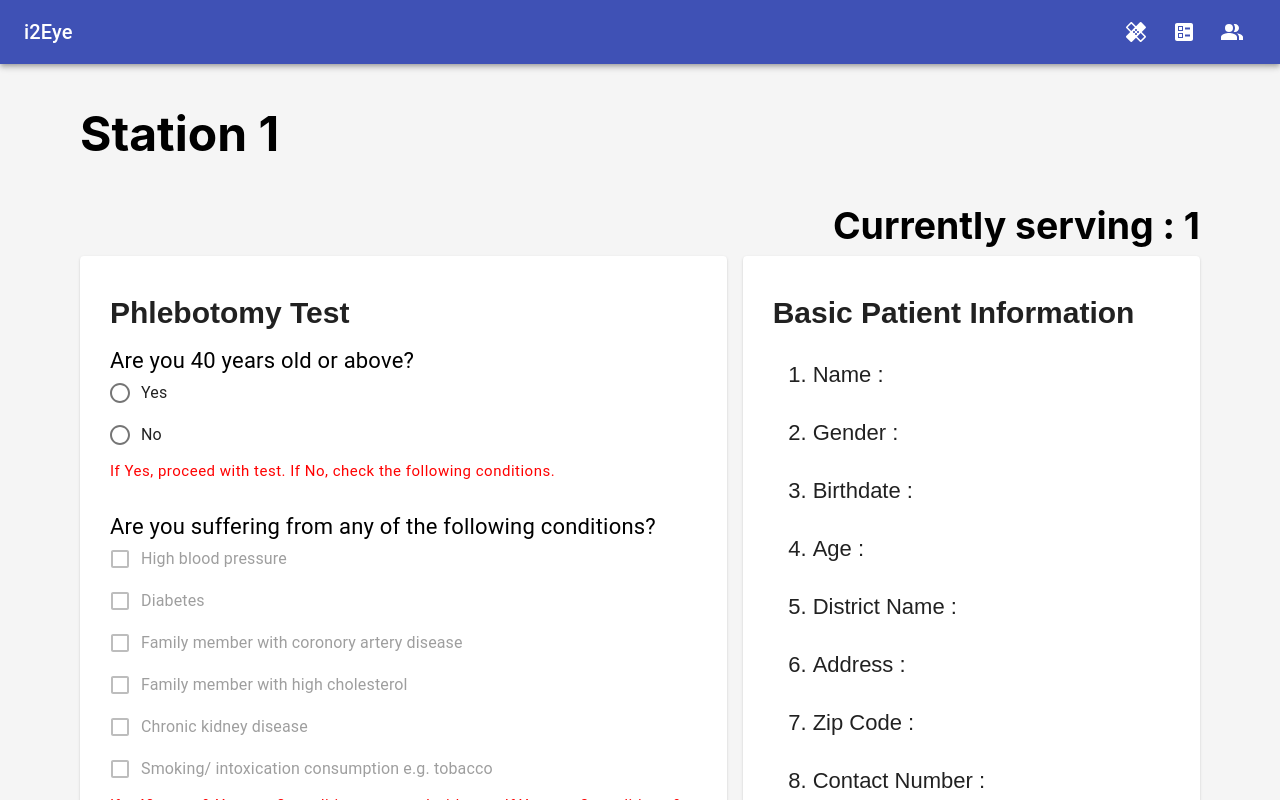
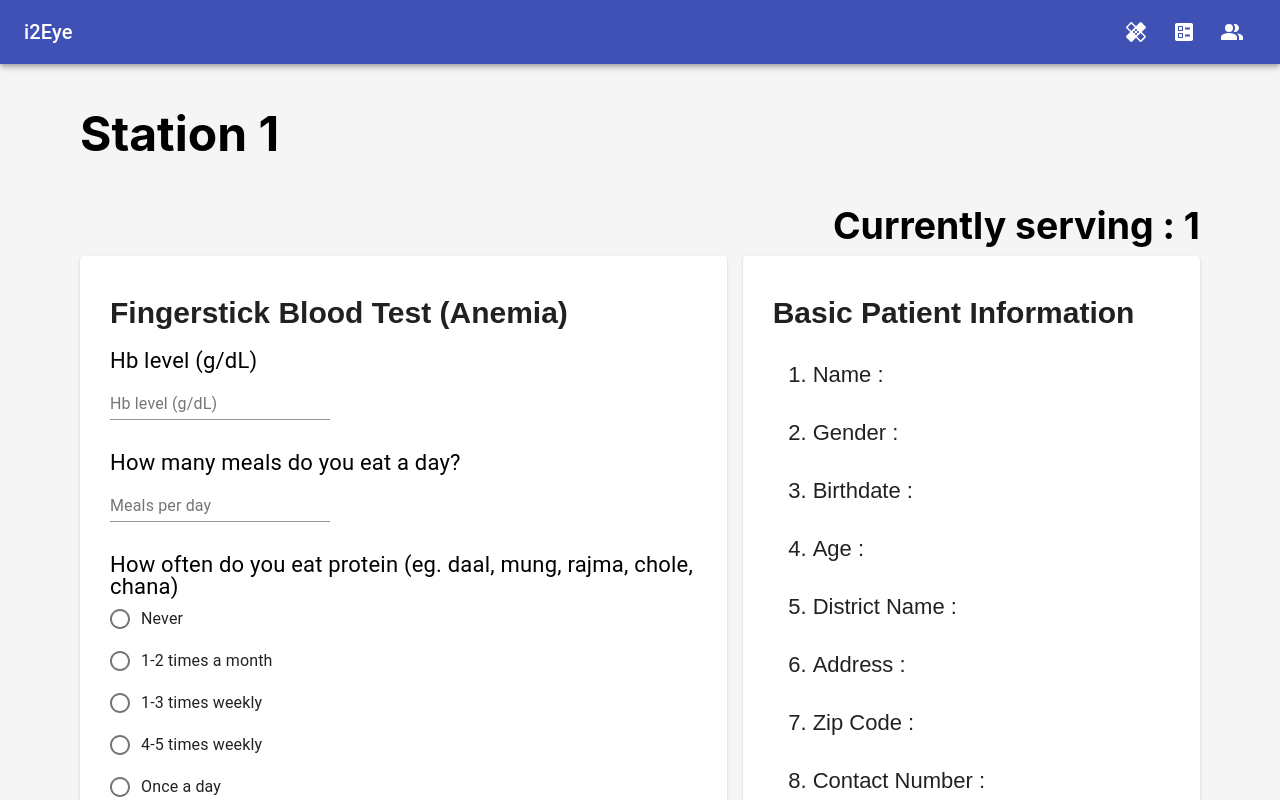
Before and after one commit to i2Eye/i2Eye-Front, a React (Create React App) app: page /stations in a window 1280 px wide. Shown: the top 800 px of the page. Built offline with nearby package versions, Linux system fonts and the light colour scheme.

Commit message:
Added functions to Fingerstick Anemia

```diff
--- /dev/null
+++ b/src/Components/StationComponents/BMIduplicate.js
@@ -0,0 +1,20 @@
+import React, { Component } from "react";
+import { InputLabel } from "@material-ui/core";
+import TextField from "@material-ui/core/TextField";
+
+class BMIDuplicate extends Component {
+  state = {};
+  render() {
+    return (
+      <div>
+        <h1>BMI & Abdominal Obesity</h1>
+        <form>
+            <InputLabel>Age?</InputLabel>
+            <TextField></TextField>
+        </form>
+      </div>
+    );
+  }
+}
+
+export default BMIDuplicate;
--- a/src/Components/StationComponents/FingerstickAnemia.js
+++ b/src/Components/StationComponents/FingerstickAnemia.js
@@ -9,8 +9,12 @@ import FormLabel from "@material-ui/core/FormLabel";
 import Button from "@material-ui/core/Button";
 
 const questions = [
-  { question: "Hb level (g/dL)", label: "Hb level (g/dL)" },
-  { question: "How many meals do you eat a day?", label: "Meals per day" },
+  { question: "Hb level (g/dL)", label: "Hb level (g/dL)", id: "Hb" },
+  {
+    question: "How many meals do you eat a day?",
+    label: "Meals per day",
+    id: "meals",
+  },
 ];
 
 const radioQuestions = [
@@ -37,8 +41,8 @@ class Fingerstick extends Component {
   constructor(props) {
     super(props);
     this.state = {
-      Hb: 0,
-      meals: 0,
+      Hb: "",
+      meals: "",
       protein: "",
       carbohydrates: "",
       vegetables: "",
@@ -47,7 +51,27 @@ class Fingerstick extends Component {
   }
 
   handleRadioChange(e) {
-    console.log(e.target.key);
+    if (e.target.name === "protein") {
+      this.setState({ protein: e.target.value });
+    }
+    if (e.target.name === "carbohydrates") {
+      this.setState({ carbohydrates: e.target.value });
+    }
+    if (e.target.name === "vegetables") {
+      this.setState({ vegetables: e.target.value });
+    }
+    if (e.target.name === "sweets") {
+      this.setState({ sweets: e.target.value });
+    }
+  }
+
+  handleChange(e) {
+    if (e.target.id === "Hb") {
+      this.setState({ Hb: e.target.value });
+    }
+    if (e.target.id === "meals") {
+      this.setState({ meals: e.target.value });
+    }
   }
   handleSubmit() {
     //get final data of form
@@ -68,12 +92,8 @@ class Fingerstick extends Component {
                   {question.question}
                 </InputLabel>
                 <TextField
-                  key={question.question}
-                  // onChange={(e) => {
-                  //   console.log(label.DataField, e.target.value);
-                  //   props.handleInputChange(label.DataField, e.target.value)}}
-                  //value={props.search}
-                  name="search"
+                  id={question.id}
+                  onChange={this.handleChange.bind(this)}
                   type="number"
                   label={question.label}
                 />
@@ -92,7 +112,7 @@ class Fingerstick extends Component {
                 </FormLabel>
                 <RadioGroup
                   aria-label="frequency"
-                  name="frequency"
+                  name={question.id}
                   onChange={this.handleRadioChange.bind(this)}
                 >
                   <FormControlLabel
--- a/src/Components/StationComponents/FormAbled.js
+++ b/src/Components/StationComponents/FormAbled.js
@@ -10,6 +10,7 @@ import Fingerstick from "./Fingerstick";
 import BloodPressure from "./BloodPressure";
 import Doctor from "./DoctorConsult";
 import Phlebotomy from "./Phlebotomy";
+import BMIDuplicate from "./BMIduplicate";
 
 class FormAbled extends Component {
   state = {};
@@ -26,7 +27,7 @@ class FormAbled extends Component {
                 paddingBottom: 20,
               }}
             >
-              <Phlebotomy />
+              <FingerstickAnemia />
             </Paper>
           </Grid>
           <Grid item md="5">
--- a/src/Components/StationComponents/Phlebotomy.js
+++ b/src/Components/StationComponents/Phlebotomy.js
@@ -111,7 +111,7 @@ class Phlebotomy extends Component {
             <FormGroup>
               {checkBoxOptions.map((option) => (
                 <FormControlLabel
-                  disabled={this.state.age === "40 and above" ? false : true}
+                  disabled={this.state.age === "40 and above" ? true : false}
                   control={
                     <Checkbox
                       onChange={this.handleConditionsChange.bind(this)}
```
